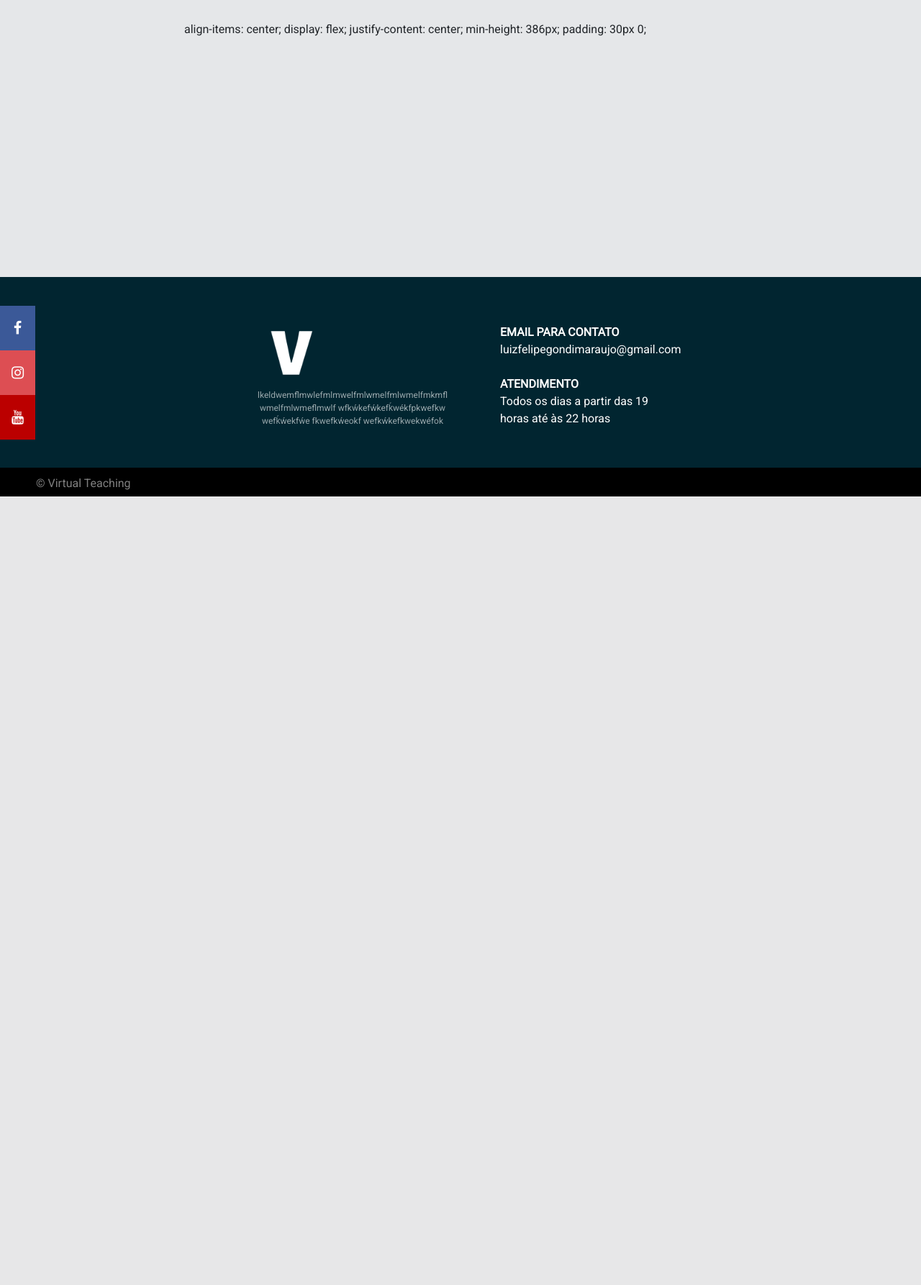
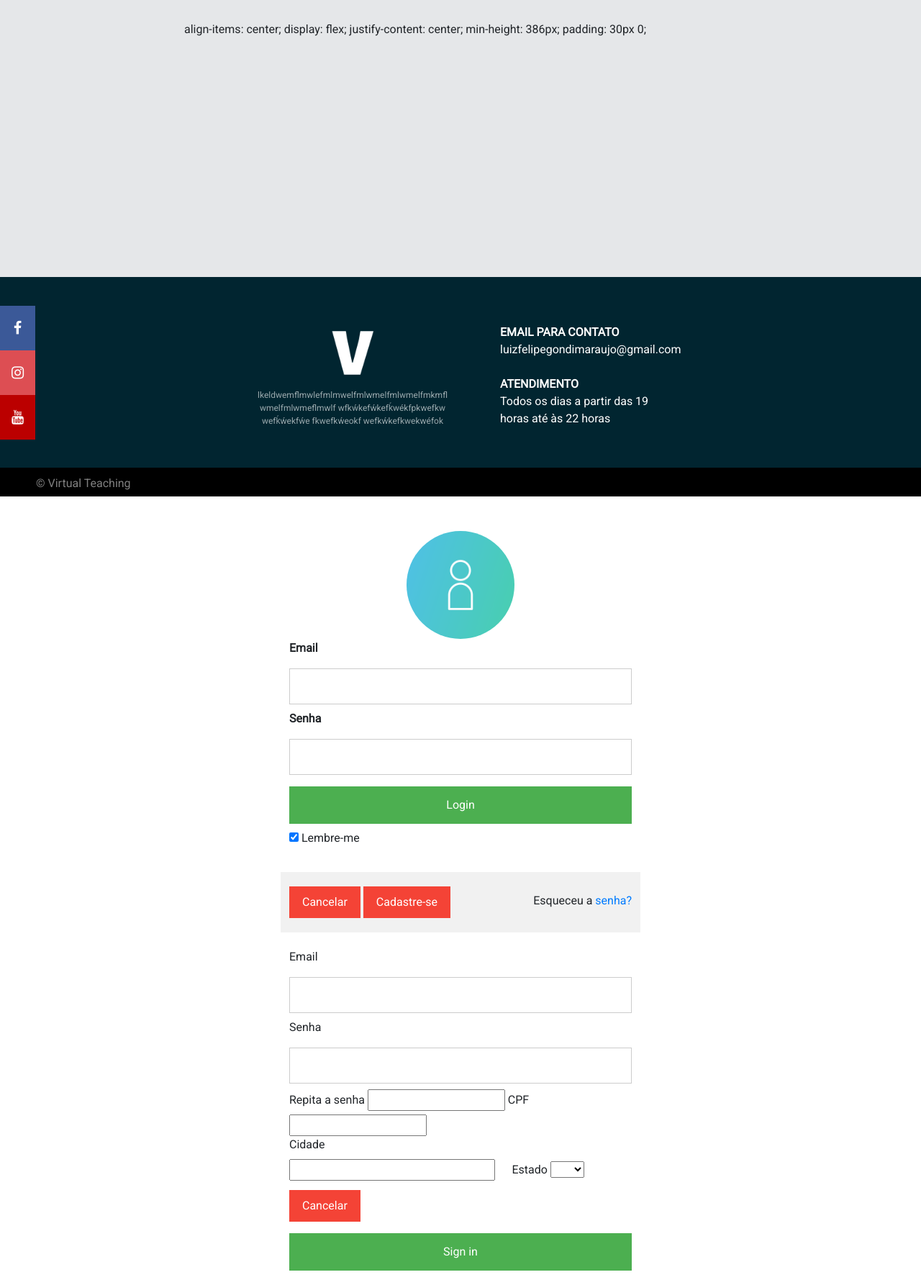
Before and after one commit to LuizFelipeGondim/project-with-flask, a Flask app: page / in a window 1280 px wide. Shown: the part 1384-3170 px from the top of the page at 72% size. Before the commit the page ends 2074 px from the top, so only its background shows below. Run offline with Flask 2, Linux system fonts and the light colour scheme; some libraries are stand-ins or nearby versions.

Commit message:
Primeira versão docadastro finalizada

```diff
--- a/templates/base.html
+++ b/templates/base.html
@@ -37,10 +37,16 @@
         <script type="text/javascript">
 
             function login(){
-                document.getElementById("overlay_login").style.display = "block";
+                document.getElementById("cadastro").style.display = "none";
+                document.getElementById("login").style.display = "block";
             }
-            function login_off(){
-                document.getElementById("overlay_login").style.display = "none";
+            function off(){
+                document.getElementById("login").style.display = "none";
+                document.getElementById("cadastro").style.display = "none";
+            }
+            function cadastro(){
+                document.getElementById("login").style.display = "none";
+                document.getElementById("cadastro").style.display = "block";
             }
         </script>
 
@@ -86,7 +92,9 @@
             <div id="footer-center">
 
                 <div id="footer-desc" >
+                    <center>
                         <img src="static/img/footer.png" alt="logo do IF">
+                    </center>
                     <p>lkeldwemflmwlefmlmwelfmlwmelfmlwmelfmkmflwmelfmlwmeflmwlf
                         wfkẃkefẃkefḱwékfpkwefkw
                         wefḱẃekfẃe
@@ -112,9 +120,7 @@
             </div>
 
         </footer>
-        <section id="overlay_login">
-
-            <div id="div">
+        <section class="overlay" id="login">
 
             <div class="container">
                 <div class="imgcontainer">
@@ -134,11 +140,39 @@
             </div>
 
             <div class="container" style="background-color:#f1f1f1">
-                    <button type="button" class="cancelbtn" onclick="login_off()">Cancelar</button>
-                    <button type="button" class="cadastro" onclick="cadastro_on()">Cadastre-se</button>
+                <button type="button" class="cancelbtn" onclick="off()">Cancelar</button>
+                <button type="button" class="cadastro" onclick="cadastro()">Cadastre-se</button>
                 <span class="psw">Esqueceu a <a href="#">senha?</a></span>
             </div>
+        </section>
+
+        <section class="overlay" id="cadastro">
+            <form>
+                <div class="container" style="margin-top: 10px;">
+                    <label>Email</label>
+                    <input type="email" placeholder="Email">
+
+                    <label >Senha</label>
+                    <input type="password" placeholder="Senha">
+
+                    <label > Repita a senha</label>
+                    <input type="text"  placeholder="Repita a senha">
+
+                    <label>CPF</label>
+                    <input type="text" placeholder="Digite o CPF sem os caracteres especiais">
+
+                    <label style="display: block;">Cidade</label>
+                    <input type="text" style="width:60%;">
+
+                    <label> &nbsp&nbsp&nbsp&nbsp Estado</label>
+                    <select style="width: 10%;">
+                      <option></option>
+                      <option>...</option>
+                    </select>
+                    <button type="button" class="cancelbtn" onclick="off()">Cancelar</button>
+                    <button type="submit" class="signupbtn">Sign in</button>
                 </div>
+            </form>
         </section>
 
     </body>
```
Lines whose indentation alone changed are shown as unchanged.
